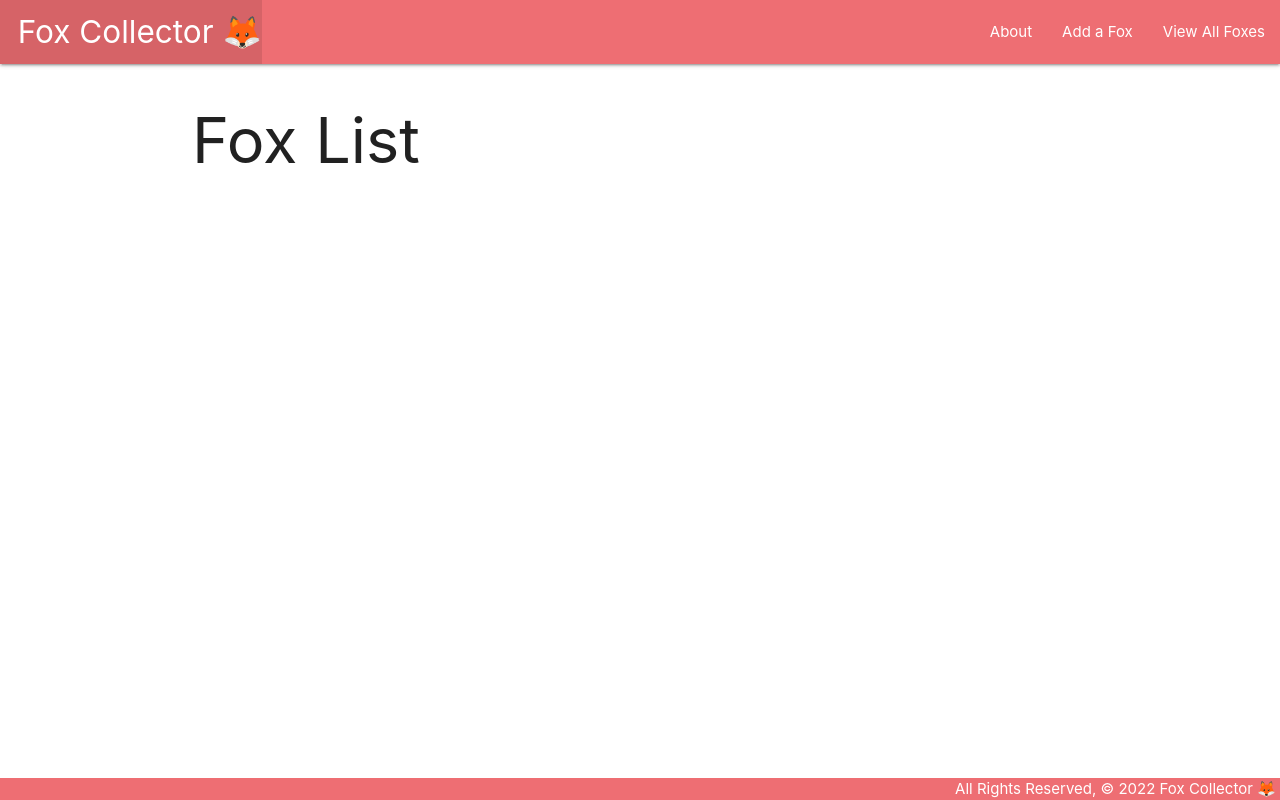
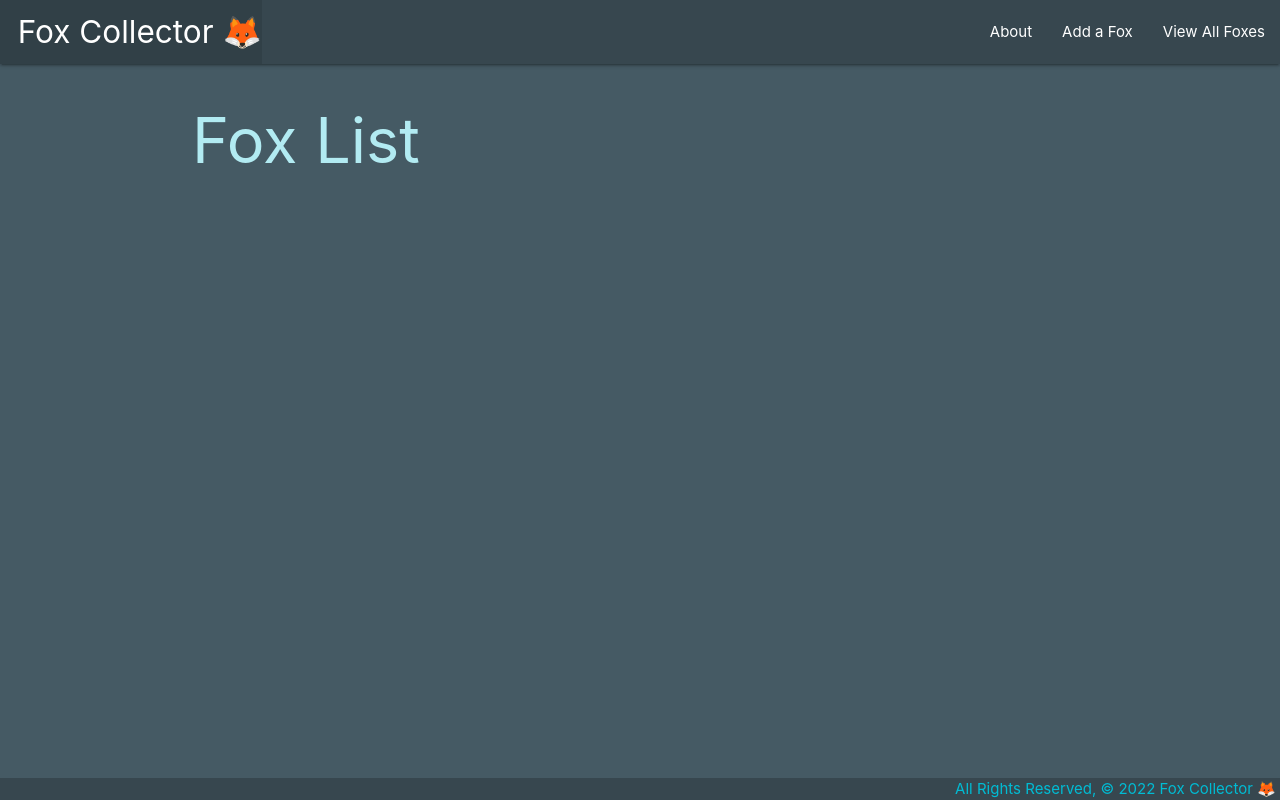
Before and after one commit to sdupree/fox-collector, a Django app: page /foxes/ in a window 1280 px wide. Run offline with Django 3.2, Linux system fonts and the light colour scheme; data that the repository does not hold is empty.

Commit message:
Update styling.

```diff
--- a/main_app/templates/base.html
+++ b/main_app/templates/base.html
@@ -10,14 +10,14 @@
   <link rel="stylesheet" href="https://cdnjs.cloudflare.com/ajax/libs/materialize/1.0.0/css/materialize.min.css">
   <link rel="stylesheet" type="text/css" href="{% static 'css/style.css' %}">
 </head>
-<body>
+<body class="blue-grey darken-2">
   <header class="navbar-fixed">
     <nav>
-      <div class="nav-wrapper">
-        <ul>
+      <div class="nav-wrapper blue-grey darken-3">
+        <ul class="cyan-text">
           <li><a href="/" class="left brand-logo">&nbsp;&nbsp;Fox Collector 🦊</a></li>
         </ul>
-        <ul class="right">
+        <ul class="right cyan-text">
           <li><a href="{% url 'about' %}">About</a></li>
           <li><a href="{% url 'foxes_create' %}">Add a Fox</a></li>
           <li><a href="{% url 'index' %}">View All Foxes</a></li>
@@ -25,11 +25,11 @@
       </div>
     </nav>
   </header>
-  <main class="container">
+  <main class="container blue-grey darken-2 cyan-text text-lighten-4">
     {% block content %}
     {% endblock %}
   </main>
-  <footer class="page-footer">
+  <footer class="page-footer blue-grey darken-3 cyan-text">
     <div class="right">All Rights Reserved, &copy; 2022 Fox Collector 🦊&nbsp;</div>
   </footer>
 </body>
--- a/main_app/templates/foxes/index.html
+++ b/main_app/templates/foxes/index.html
@@ -4,10 +4,10 @@
 <h1>Fox List</h1>
 
 {% for fox in foxes %}
-  <div class="card">
+  <div class="card blue-grey darken-1">
     <a href="{% url 'foxes_detail' fox.id %}">
-      <div class="card-content">
-        <span class="card-title">{{ fox.name }}</span>
+      <div class="card-content cyan-text text-lighten-4">
+        <span class="card-title cyan-text text-lighten-2">{{ fox.name }}</span>
         <p>Species: {{ fox.species }}</p>
         <p>Description: {{ fox.description }}</p>
         {% if fox.age > 0 %}
```
